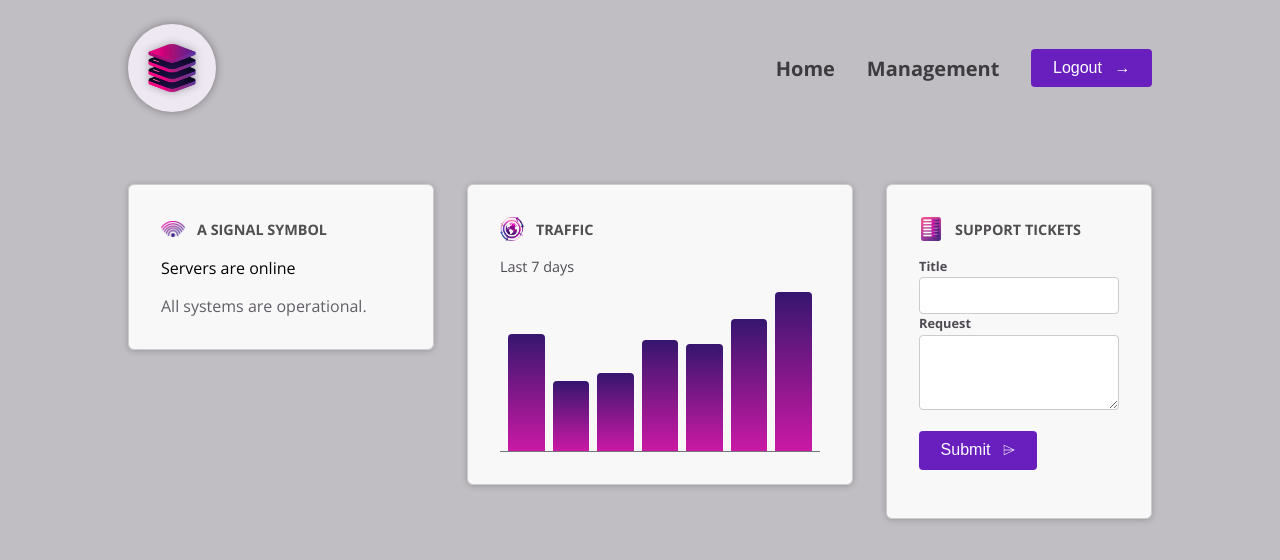
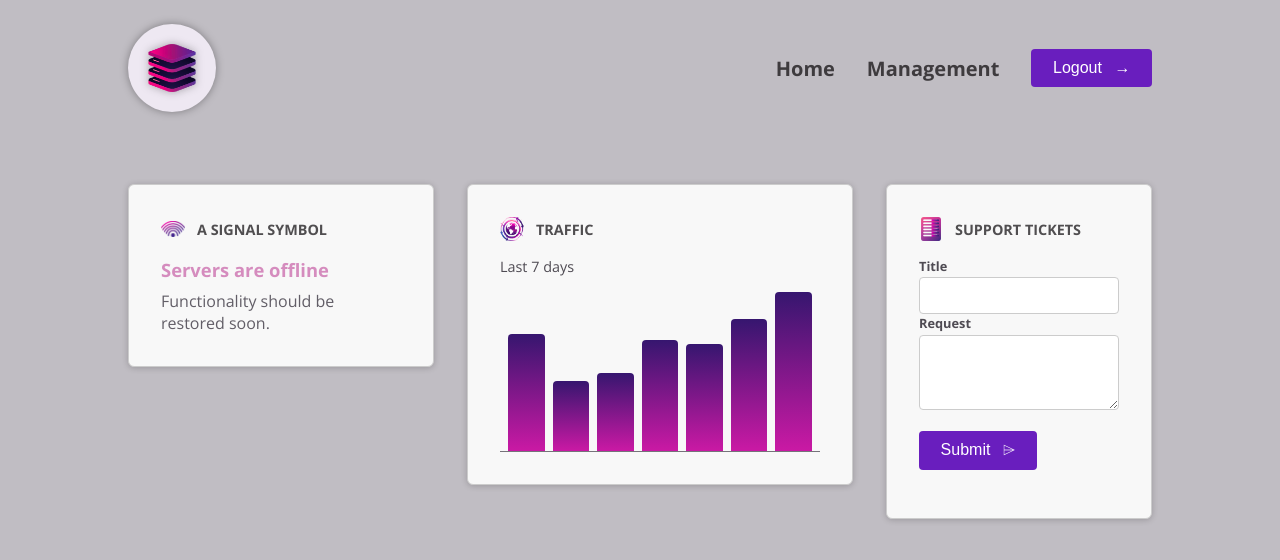
Before and after one commit to ZeusYunus/cmpDeepDive, an Angular app: page / in a window 1280 px wide. Shown: the top 560 px of the page. Built offline with nearby package versions, Linux system fonts and the light colour scheme.

Commit message:
Feature:
* Dynamic inline style binding
* Manipulating state and using literal values

```diff
--- a/src/app/dashboard/server-status/server-status.component.html
+++ b/src/app/dashboard/server-status/server-status.component.html
@@ -1,3 +1,9 @@
+<div [class]="{
+    status: true,
+    'status-online': currentStatus === 'online',
+    'status-offline': currentStatus === 'offline',
+    'status-unknown': currentStatus === 'unknown'
+}">
     @if (currentStatus === 'online') {
     <p>Servers are online</p>
     <p>All systems are operational.</p>
@@ -8,3 +14,4 @@
     <p>Server status is unknown</p>
     <p>Fetching server status failed.</p>
     }
+</div>
--- a/src/app/dashboard/server-status/server-status.component.ts
+++ b/src/app/dashboard/server-status/server-status.component.ts
@@ -8,5 +8,19 @@ import { Component } from '@angular/core';
   styleUrl: './server-status.component.css'
 })
 export class ServerStatusComponent {
-  currentStatus = 'online';
+  currentStatus: 'online' | 'offline' | 'unknown' = 'offline';
+
+  constructor() {
+    setInterval(() => {
+      const rnd = Math.random(); // 0 - 0.99999999999999
+
+      if (rnd < 0.5) {
+        this.currentStatus = 'online';
+      } else if (rnd < 0.9) {
+        this.currentStatus = 'offline';
+      } else {
+        this.currentStatus = 'unknown';
+      }
+    }, 5000);
+  }
 }
```
Lines whose indentation alone changed are shown as unchanged.
